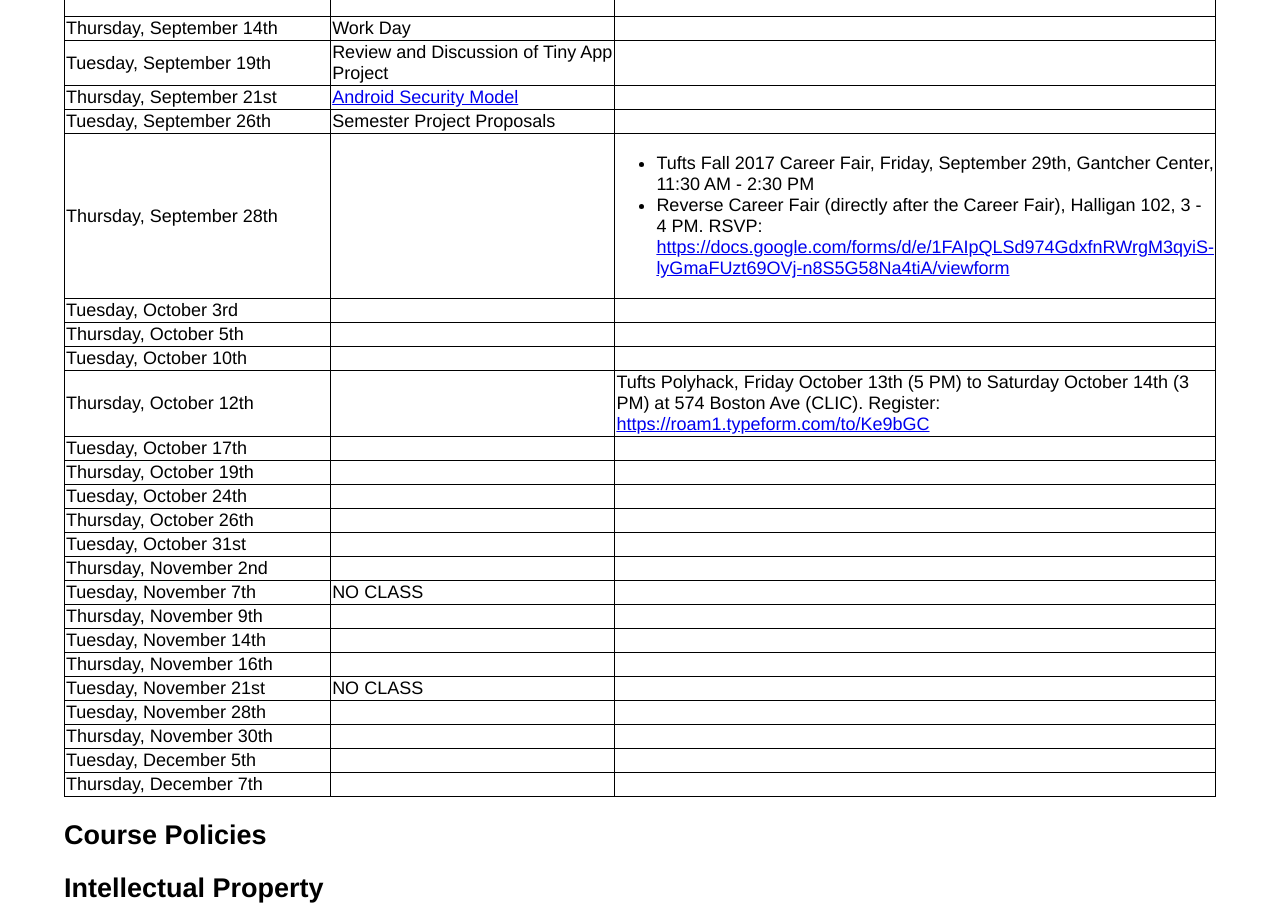
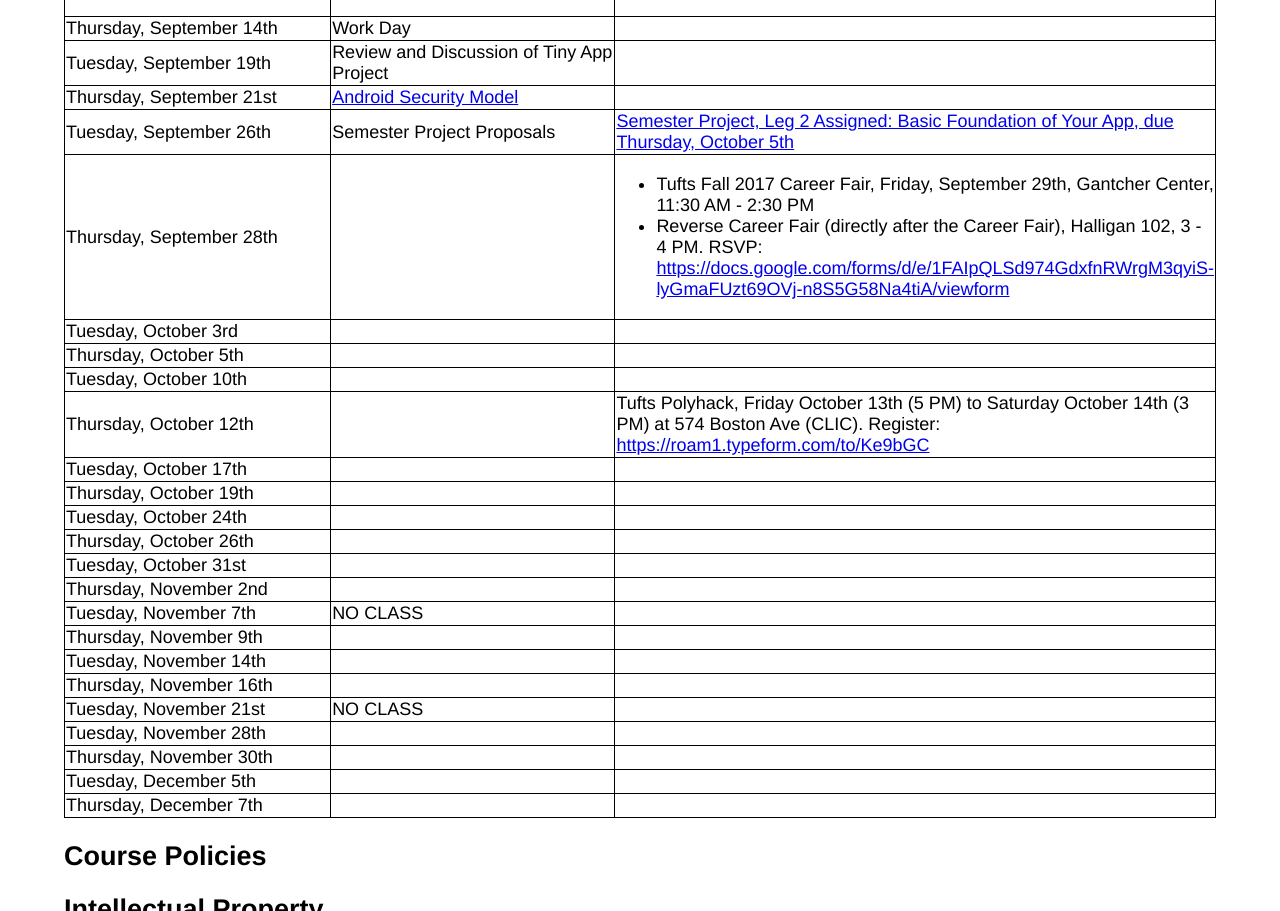
Before and after one commit to tuftsdev/MobileDev, a plain HTML site: page index.html in a window 1280 px wide. Shown: the part 2595-3506 px from the top of the page. Drawn offline with Linux system fonts and the light colour scheme.

Commit message:
Posted Leg 2

```diff
--- a/index.html
+++ b/index.html
@@ -163,7 +163,7 @@
 <tr>
 <td>Tuesday, September 26th</td>
 <td>Semester Project Proposals</td>
-<td>&nbsp;</td>
+<td><a href="semester_project.html#leg2">Semester Project, Leg 2 Assigned: Basic Foundation of Your App, due Thursday, October 5th</a></li></td>
 </tr>
 <tr>
 <td>Thursday, September 28th</td>
```
